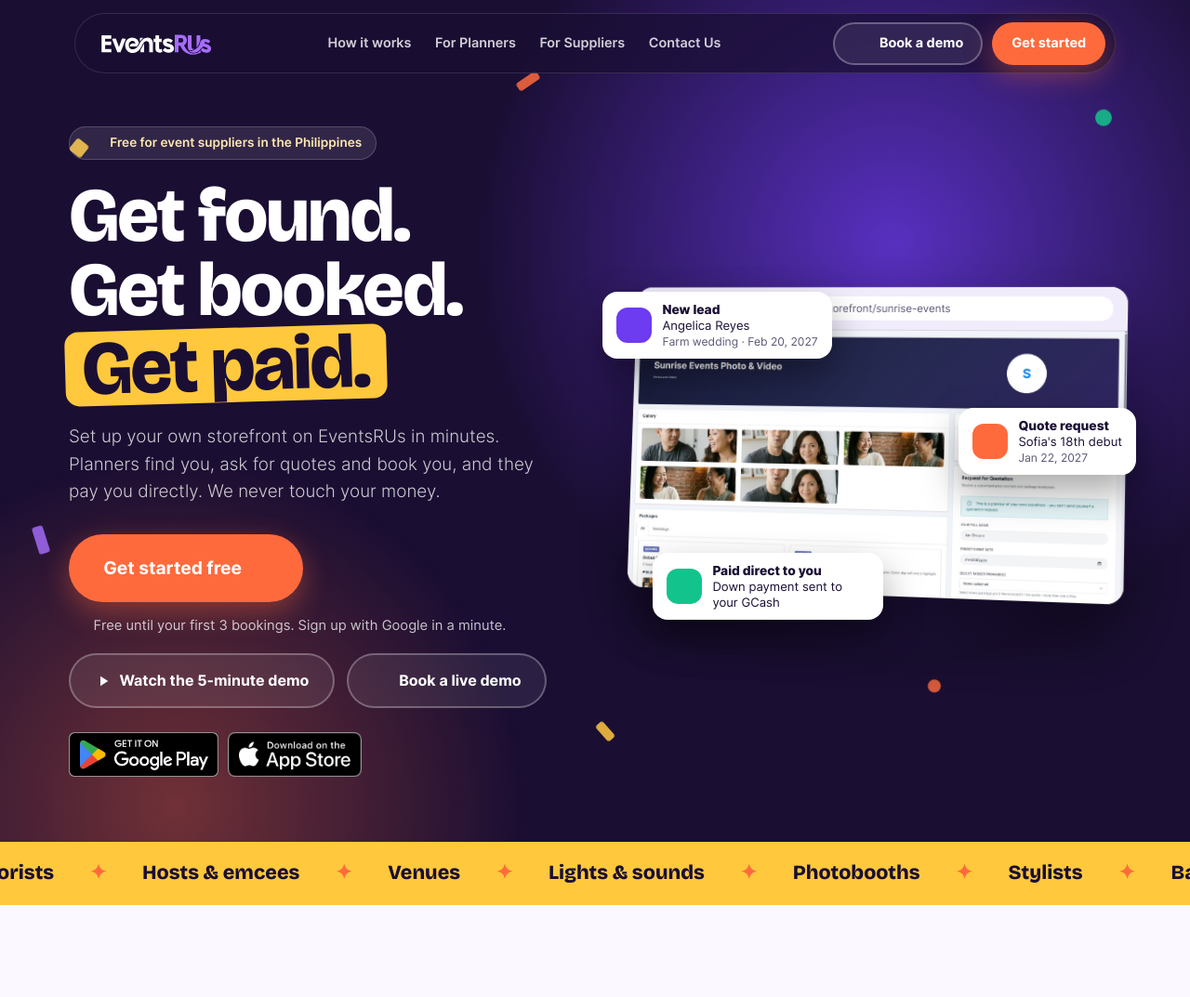
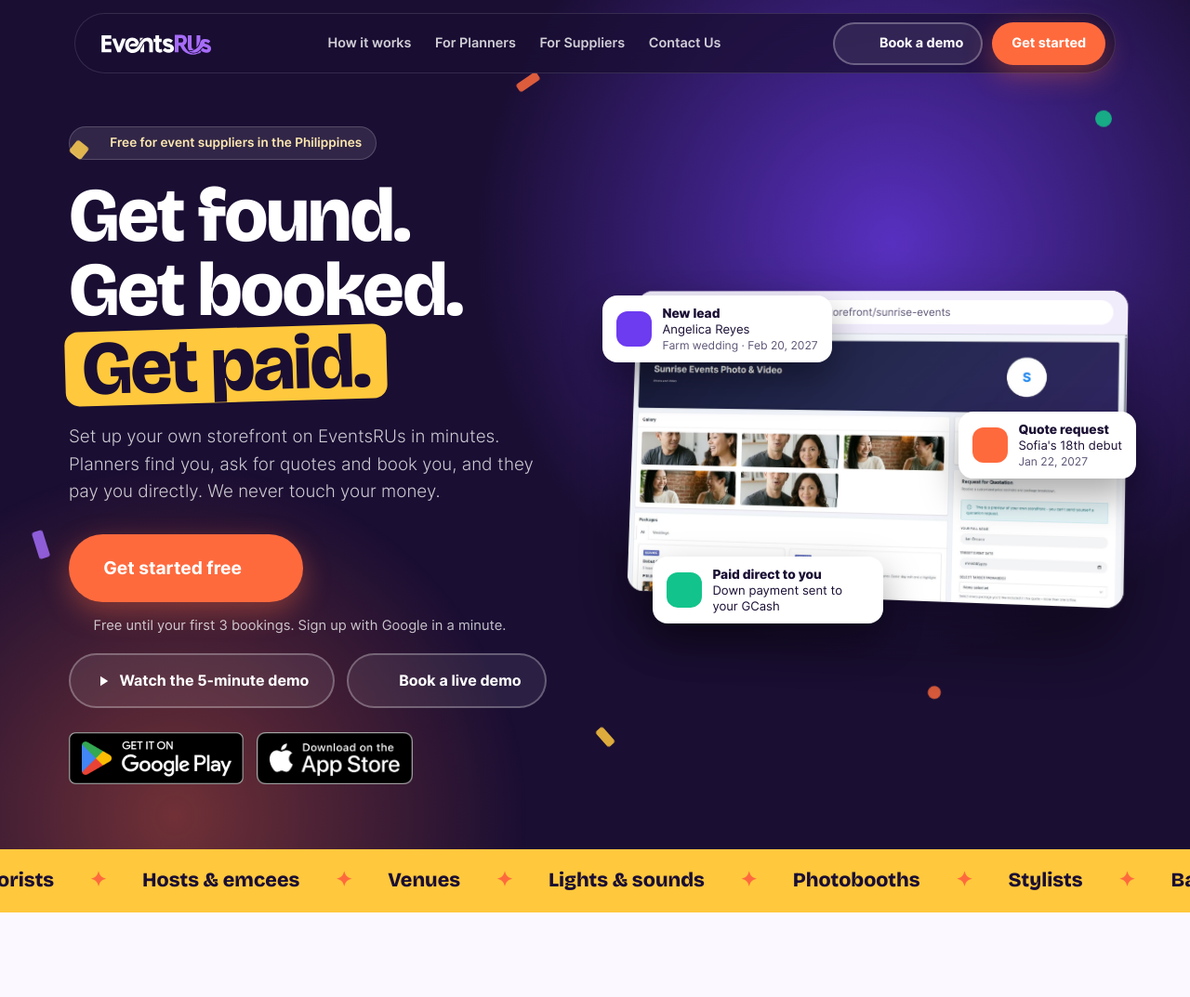
Before and after one commit to ianorozcoai/eventsrus-web, a Spring Boot app: page /vendor in a window 1280 px wide. Shown: the top 1073 px of the page at 93% size. Run offline with Spring Boot 4, Linux system fonts and the light colour scheme; some libraries are stand-ins or nearby versions; some web fonts are replaced.

Commit message:
Supplier hero badges use page styles

```diff
--- a/src/main/resources/templates/vendor-landing.html
+++ b/src/main/resources/templates/vendor-landing.html
@@ -345,7 +345,7 @@
 					<a href="#demo" class="btn-pill btn-ghost"><svg width="18" height="18" viewBox="0 0 24 24" fill="currentColor"><path d="M8 5v14l11-7z"/></svg> Watch the 5-minute demo</a>
 					<a href="https://cal.com/eventsrus/vendor-onboarding-demo" target="_blank" rel="noopener" class="btn-pill btn-ghost"><i class="ph-calendar-plus"></i> Book a live demo</a>
 				</div>
-				<div class="d-flex flex-wrap align-items-center gap-2" style="margin-top:1.6rem"><a href="https://play.google.com/store/apps/details?id=com.eventsrus.eventsrus_ui" target="_blank" rel="noopener"><img th:src="@{/assets/images/vendor-landing/google_badge.png}" alt="Get EventsRUs on Google Play" style="height:48px;width:auto;display:block;"></a><a href="https://apps.apple.com/ph/app/eventsrus/id6833962913" target="_blank" rel="noopener"><img th:src="@{/assets/images/vendor-landing/apple_badge.png}" alt="Download EventsRUs on the App Store" style="height:48px;width:auto;display:block;"></a></div>
+				<div class="stores" style="justify-content:flex-start;margin-top:1.6rem"><a href="https://play.google.com/store/apps/details?id=com.eventsrus.eventsrus_ui" target="_blank" rel="noopener"><img th:src="@{/assets/images/vendor-landing/google_badge.png}" alt="Get EventsRUs on Google Play" ></a><a href="https://apps.apple.com/ph/app/eventsrus/id6833962913" target="_blank" rel="noopener"><img th:src="@{/assets/images/vendor-landing/apple_badge.png}" alt="Download EventsRUs on the App Store" ></a></div>
 			</div>
 
 			<div class="stage" aria-hidden="true">
```
